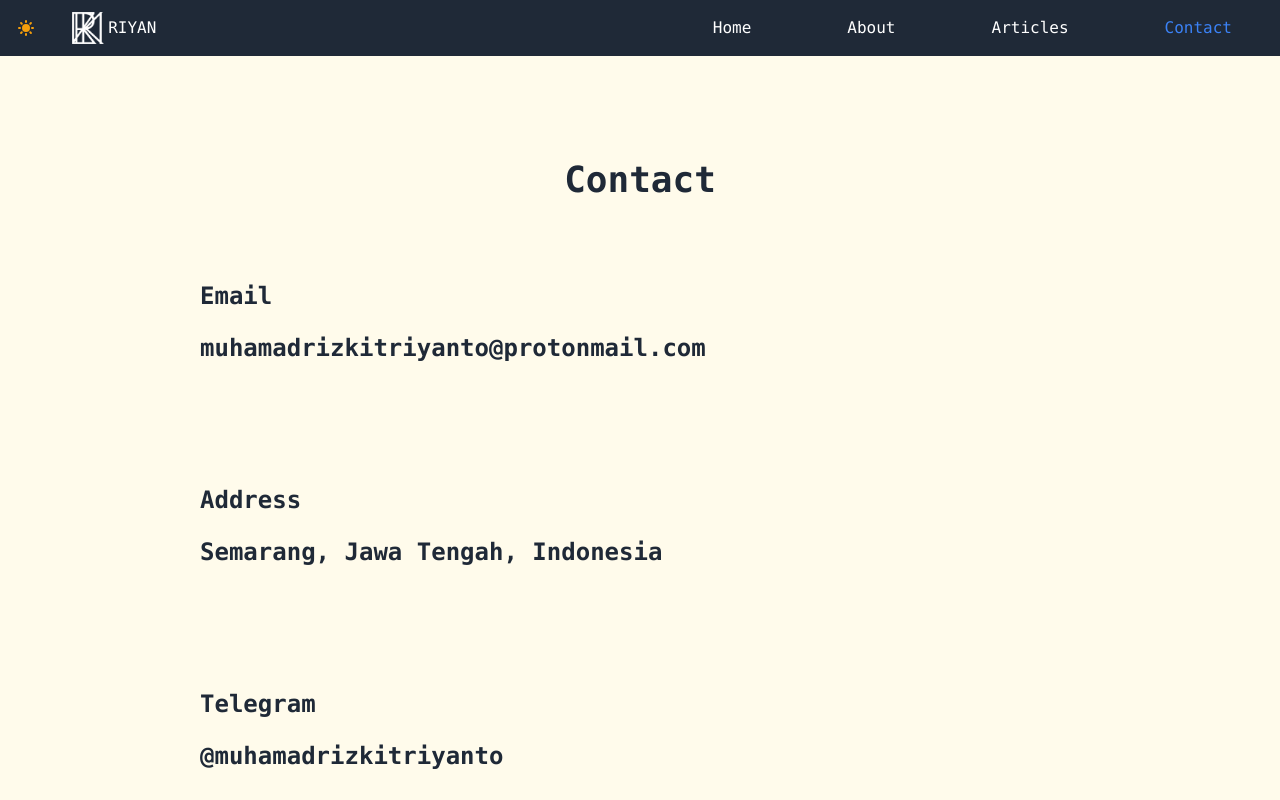
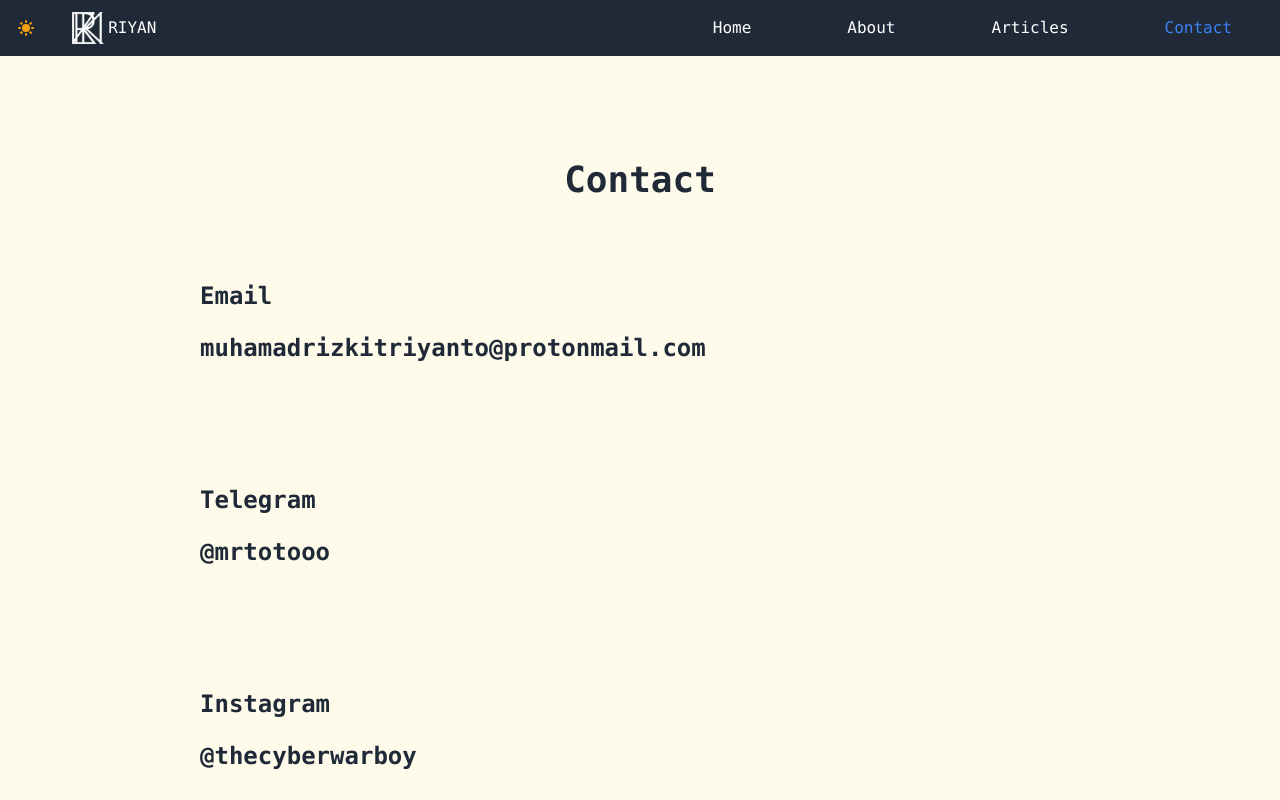
Before and after one commit to mrizkitriyanto/mrizkitriyanto.github.io, a React (Create React App) app: page /contact in a window 1280 px wide. Shown: the top 800 px of the page. Built offline with nearby package versions, Linux system fonts and the light colour scheme.

Commit message:
mengganti isi

```diff
--- a/src/pages/contact.js
+++ b/src/pages/contact.js
@@ -10,21 +10,15 @@ function contact() {
                 <div className="lg:ml-20 flex flex-col ">
                     <div className="lg:m-10 md:m-10 m-4 ">
                         <h2 className="mt-10 mb-5 lg:mx-20 mx-0 text-2xl text-gray-800 dark:text-gray-300 font-black font-mono">Email</h2>
-                        <a href="mailto:muhamadrizkitriyanto@protonmail.com" className="lg:mx-20 mx-0 lg:text-2xl md:text-lg text-xs text-gray-800 dark:text-gray-300 font-black font-mono hover:text-blue-600" target="_blank" rel="noopener noreferrer">muhamadrizkitriyanto@protonmail.com</a>
-                    </div>
-
-                    <div className="lg:m-10 md:m-10 m-4">
-                        <h2 className="mt-10 mb-5 lg:mx-20 mx-0 lg:text-2xl text-lg text-gray-800 dark:text-gray-300 font-black font-mono">Address</h2>
-                        <a href="https://goo.gl/maps/qNHrwHgP7nbZ3pdZ8" className="lg:mx-20 mx-0 lg:text-2xl md:text-lg text-sm text-gray-800 dark:text-gray-300 font-black font-mono hover:text-blue-600" target="_blank" rel="noopener noreferrer">Semarang, Jawa Tengah, Indonesia</a>
+                        <a href="mailto:muhamadrizkitriyanto@protonmail.com" className="lg:mx-20 mx-0 lg:text-2xl md:text-lg text-xs text-gray-800 dark:text-gray-300 font-black font-mono hover:text-blue-600 dark:hover:text-blue-600" target="_blank" rel="noopener noreferrer">muhamadrizkitriyanto@protonmail.com</a>
                     </div>
                     <div className="lg:m-10 md:m-10 m-4">
                         <h2 className="mt-10 mb-5 lg:mx-20 mx-0 text-2xl text-gray-800 dark:text-gray-300 font-black font-mono">Telegram</h2>
-                        <a href="https://t.me/muhamadrizkitriyanto" className="lg:mx-20 mx-0 lg:text-2xl md:text-lg text-sm text-gray-800 dark:text-gray-300 font-black font-mono hover:text-blue-600" target="_blank" rel="noopener noreferrer">@muhamadrizkitriyanto</a>
+                        <a href="https://t.me/mrtotooo" className="lg:mx-20 mx-0 lg:text-2xl md:text-lg text-sm text-gray-800 dark:text-gray-300 font-black font-mono hover:text-blue-600 dark:hover:text-blue-600" target="_blank" rel="noopener noreferrer">@mrtotooo </a>
                     </div>
-
                     <div className="lg:m-10 md:m-10 m-4">
                         <h2 className="mt-10 mb-5 lg:mx-20 mx-0 text-2xl text-gray-800 dark:text-gray-200 font-black font-mono">Instagram</h2>
-                        <a href="https://www.instagram.com/thecyberwarboy" className="lg:mx-20 mx-0 lg:text-2xl md:text-lg text-sm text-gray-800 dark:text-gray-200 font-black font-mono hover:text-blue-600" target="_blank" rel="noopener noreferrer">@thecyberwarboy</a>
+                        <a href="https://www.instagram.com/thecyberwarboy" className="lg:mx-20 mx-0 lg:text-2xl md:text-lg text-sm text-gray-800 dark:text-gray-200 font-black font-mono hover:text-blue-600 dark:hover:text-blue-600" target="_blank" rel="noopener noreferrer">@thecyberwarboy</a>
                     </div>
                 </div>
             </div>
```
